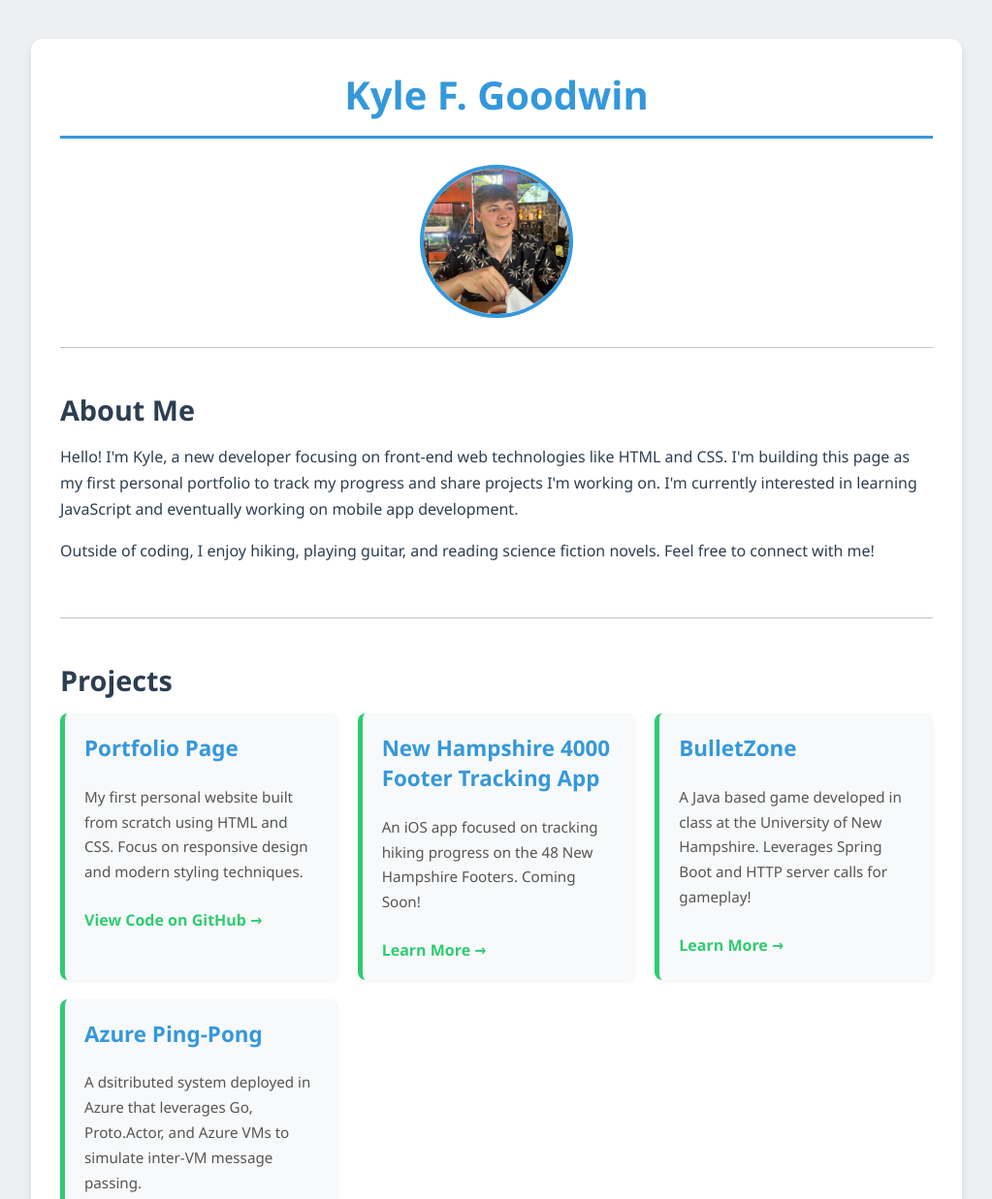
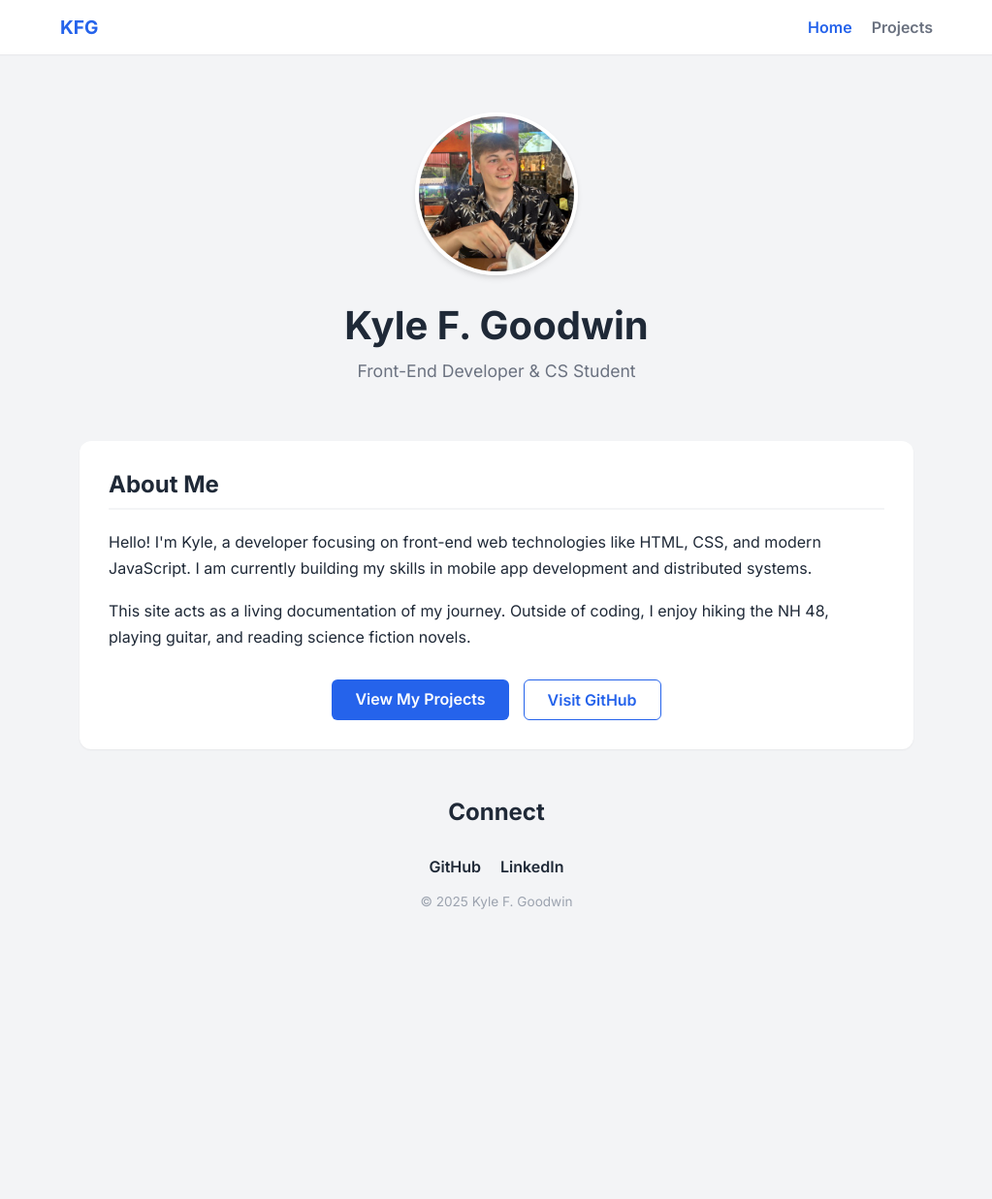
Before and after one commit to kylefgoodwin/kylefgoodwin.github.io, a plain HTML site: page index.html in a window 1280 px wide. Shown: the top 1237 px of the page at 97% size, without its empty margins (128-1151 px from the left). After the commit the page ends 996 px from the top, so only its background shows below. Drawn offline with Linux system fonts and the light colour scheme.

Commit message:
Update projects w/ links and improve site with new page and better styling

```diff
--- a/index.html
+++ b/index.html
@@ -1,74 +1,55 @@
 <!DOCTYPE html>
-<html>
+<html lang="en">
   <head>
-    <title>Kyle F. Goodwin | Web Portfolio</title>
+    <meta charset="UTF-8">
+    <meta name="viewport" content="width=device-width, initial-scale=1.0">
+    <title>Kyle F. Goodwin | Developer</title>
     <link rel="stylesheet" href="style.css">
-    <link href="https://fonts.googleapis.com/css2?family=Roboto:wght@400;700&display=swap" rel="stylesheet">
+    <link href="https://fonts.googleapis.com/css2?family=Inter:wght@400;600;700&display=swap" rel="stylesheet">
   </head>
   <body>
-    <div class="container">
-      <h1>Kyle F. Goodwin</h1>
 
-      <img src="/images/profile.jpeg" alt="A photo of Kyle F. Goodwin" class="profile-img">
+    <nav class="navbar">
+      <div class="nav-content">
+        <span class="logo">KFG</span>
+        <ul class="nav-links">
+          <li><a href="index.html" class="active">Home</a></li>
+          <li><a href="projects.html">Projects</a></li>
+        </ul>
+      </div>
+    </nav>
+
+    <div class="container main-content">
+
+      <header class="hero">
+        <img src="/images/profile.jpeg" alt="A photo of Kyle F. Goodwin" class="profile-img">
+        <h1>Kyle F. Goodwin</h1>
+        <p class="subtitle">Front-End Developer & CS Student</p>
+      </header>
 
       <section class="about-me">
         <h2>About Me</h2>
         <p>
-          Hello! I'm Kyle, a new developer focusing on front-end web technologies like HTML and CSS. I'm building this page as my first personal portfolio to track my progress and share projects I'm working on. I'm currently interested in learning JavaScript and eventually working on mobile app development.
+          Hello! I'm Kyle, a developer focusing on front-end web technologies like HTML, CSS, and modern JavaScript. I am currently building my skills in mobile app development and distributed systems.
         </p>
         <p>
-          Outside of coding, I enjoy hiking, playing guitar, and reading science fiction novels. Feel free to connect with me!
+          This site acts as a living documentation of my journey. Outside of coding, I enjoy hiking the NH 48, playing guitar, and reading science fiction novels.
         </p>
-      </section>
 
-      <section class="projects">
-        <h2>Projects</h2>
-        <div class="projects-grid">
-
-          <div class="project-card">
-            <h3>Portfolio Page</h3>
-            <p>
-              My first personal website built from scratch using HTML and CSS. Focus on responsive design and modern styling techniques.
-            </p>
-            <a href="#">View Code on GitHub &rarr;</a>
-          </div>
-
-          <div class="project-card">
-            <h3>New Hampshire 4000 Footer Tracking App</h3>
-            <p>
-              An iOS app focused on tracking hiking progress on the 48 New Hampshire Footers. Coming Soon!
-            </p>
-            <a href="#">Learn More &rarr;</a>
-          </div>
-
-          <div class="project-card">
-            <h3>BulletZone</h3>
-            <p>
-              A Java based game developed in class at the University of New Hampshire. Leverages Spring Boot and HTTP server calls for gameplay!
-            </p>
-            <a href="#">Learn More &rarr;</a>
-          </div>
-
-          <div class="project-card">
-            <h3>Azure Ping-Pong </h3>
-            <p>
-              A dsitributed system deployed in Azure that leverages Go, Proto.Actor, and Azure VMs to simulate inter-VM message passing.
-            </p>
-            <a href="#">Learn More &rarr;</a>
-          </div>
-
+        <div class="cta-container">
+          <a href="projects.html" class="btn btn-primary">View My Projects</a>
+          <a href="https://github.com/kylefgoodwin" target="_blank" class="btn btn-secondary">Visit GitHub</a>
         </div>
       </section>
 
-      <section class="contact">
-        <h2>Connect With Me</h2>
-        <p>
-          You can find my code and connect with me via the following platforms:
-        </p>
-        <p>
-          GitHub: https://github.com/kylefgoodwin | LinkedIn: https://www.linkedin.com/in/kgoodwin109/
-        </p>
-      </section>
+      <footer>
+        <h2>Connect</h2>
+        <div class="social-links">
+          <a href="https://github.com/kylefgoodwin" target="_blank">GitHub</a>
+          <a href="https://www.linkedin.com/in/kgoodwin109/" target="_blank">LinkedIn</a>
+        </div>
+        <p class="copyright">&copy; 2025 Kyle F. Goodwin</p>
+      </footer>
 
     </div>
   </body>
--- a/style.css
+++ b/style.css
@@ -1,118 +1,266 @@
-/* Updated style.css */
-
 :root {
-  --primary-color: #3498db; /* Blue */
-  --secondary-color: #2ecc71; /* Green for links/buttons */
-  --text-color: #2c3e50;
-  --background-color: #ecf0f1; /* Light gray/off-white */
-  --card-bg-color: #ffffff;
-  --shadow-light: 0 4px 8px rgba(0, 0, 0, 0.1);
+  /* Modern Palette */
+  --primary-color: #2563eb; /* Vibrant Blue */
+  --primary-dark: #1e40af;
+  --secondary-color: #10b981; /* Emerald Green */
+  --text-main: #1f2937;
+  --text-light: #6b7280;
+  --bg-body: #f3f4f6;
+  --bg-card: #ffffff;
+  --shadow-sm: 0 1px 2px 0 rgba(0, 0, 0, 0.05);
+  --shadow-md: 0 4px 6px -1px rgba(0, 0, 0, 0.1), 0 2px 4px -1px rgba(0, 0, 0, 0.06);
+  --shadow-lg: 0 10px 15px -3px rgba(0, 0, 0, 0.1), 0 4px 6px -2px rgba(0, 0, 0, 0.05);
 }
 
 body {
-  font-family: 'Segoe UI', Tahoma, Geneva, Verdana, sans-serif;
-  background-color: var(--background-color);
-  color: var(--text-color);
+  font-family: 'Inter', sans-serif;
+  background-color: var(--bg-body);
+  color: var(--text-main);
   margin: 0;
   padding: 0;
   display: flex;
-  justify-content: center;
-  padding: 40px 20px;
+  flex-direction: column;
+  align-items: center;
+  min-height: 100vh;
 }
 
+/* --- Navigation Bar --- */
+.navbar {
+  width: 100%;
+  background-color: var(--bg-card);
+  box-shadow: var(--shadow-sm);
+  position: sticky;
+  top: 0;
+  z-index: 100;
+}
+
+.nav-content {
+  max-width: 900px;
+  margin: 0 auto;
+  padding: 1rem 20px;
+  display: flex;
+  justify-content: space-between;
+  align-items: center;
+}
+
+.logo {
+  font-weight: 700;
+  font-size: 1.2rem;
+  color: var(--primary-color);
+}
+
+.nav-links {
+  list-style: none;
+  display: flex;
+  gap: 20px;
+  margin: 0;
+  padding: 0;
+}
+
+.nav-links a {
+  text-decoration: none;
+  color: var(--text-light);
+  font-weight: 600;
+  transition: color 0.2s;
+}
+
+.nav-links a:hover, .nav-links a.active {
+  color: var(--primary-color);
+}
+
+/* --- Main Container --- */
 .container {
   max-width: 900px;
   width: 100%;
-  background-color: var(--card-bg-color);
-  padding: 30px;
-  border-radius: 12px;
-  box-shadow: var(--shadow-light);
+  padding: 20px;
+  box-sizing: border-box;
 }
 
-/* Header & Profile Image */
+.main-content {
+  background-color: transparent; /* Removed card look from main container for cleaner look */
+}
+
+/* --- Hero & Headers --- */
+.hero {
+  text-align: center;
+  padding: 40px 0;
+}
+
+.page-header {
+  text-align: center;
+  padding: 20px 0 40px;
+}
+
 h1 {
-  color: var(--primary-color);
-  text-align: center;
-  border-bottom: 3px solid var(--primary-color);
-  padding-bottom: 15px;
+  color: var(--text-main);
+  margin-bottom: 0.5rem;
+  font-size: 2.5rem;
+}
+
+.subtitle {
+  color: var(--text-light);
+  font-size: 1.1rem;
   margin-top: 0;
-  font-size: 2.5em;
 }
 
 .profile-img {
-  width: 150px;
-  height: 150px;
+  width: 160px;
+  height: 160px;
   border-radius: 50%;
   object-fit: cover;
   display: block;
-  margin: 20px auto 30px auto;
-  border: 4px solid var(--primary-color);
-  transition: transform 0.3s ease;
+  margin: 0 auto 20px;
+  border: 4px solid white;
+  box-shadow: var(--shadow-md);
 }
 
-.profile-img:hover {
-  transform: scale(1.05);
+/* --- Buttons --- */
+.cta-container {
+  display: flex;
+  justify-content: center;
+  gap: 15px;
+  margin-top: 30px;
 }
 
-/* Section Styling */
+.btn {
+  padding: 10px 24px;
+  border-radius: 6px;
+  text-decoration: none;
+  font-weight: 600;
+  transition: transform 0.2s, box-shadow 0.2s;
+}
+
+.btn-primary {
+  background-color: var(--primary-color);
+  color: white;
+}
+
+.btn-secondary {
+  background-color: white;
+  color: var(--primary-color);
+  border: 1px solid var(--primary-color);
+}
+
+.btn:hover {
+  transform: translateY(-2px);
+  box-shadow: var(--shadow-md);
+}
+
+/* --- Sections --- */
 section {
-  padding: 20px 0;
-  border-top: 1px solid #bdc3c7;
-  margin-top: 20px;
+  background: var(--bg-card);
+  padding: 30px;
+  border-radius: 12px;
+  box-shadow: var(--shadow-sm);
+  margin-bottom: 30px;
 }
 
 h2 {
-  color: var(--text-color);
-  font-size: 1.8em;
-  margin-bottom: 15px;
+  color: var(--text-main);
+  border-bottom: 2px solid var(--bg-body);
+  padding-bottom: 10px;
+  margin-top: 0;
 }
 
 p {
   line-height: 1.7;
+  color: var(--text-main);
+}
+
+/* --- Project Cards --- */
+.projects-grid {
+  display: grid;
+  grid-template-columns: repeat(auto-fit, minmax(300px, 1fr));
+  gap: 25px;
+}
+
+.project-card {
+  background-color: var(--bg-card);
+  border: 1px solid #e5e7eb;
+  padding: 25px;
+  border-radius: 8px;
+  transition: all 0.3s ease;
+  display: flex;
+  flex-direction: column;
+}
+
+.project-card:hover {
+  box-shadow: var(--shadow-lg);
+  transform: translateY(-4px);
+  border-color: var(--primary-color);
+}
+
+.card-header {
+  display: flex;
+  justify-content: space-between;
+  align-items: start;
+  margin-bottom: 10px;
+}
+
+.project-card h3 {
+  margin: 0;
+  color: var(--text-main);
+  font-size: 1.25rem;
+}
+
+.project-card p {
+  color: var(--text-light);
+  font-size: 0.95rem;
+  flex-grow: 1;
+}
+
+.project-card a {
+  color: var(--primary-color);
+  text-decoration: none;
+  font-weight: 600;
+  font-size: 0.9rem;
+  margin-top: 15px;
+}
+
+.project-card a:hover {
+  text-decoration: underline;
+}
+
+/* Language Tags */
+.tag {
+  font-size: 0.75rem;
+  padding: 4px 8px;
+  border-radius: 4px;
+  font-weight: 600;
+  text-transform: uppercase;
+}
+
+.tag.html { background-color: #e0f2fe; color: #0369a1; }
+.tag.swift { background-color: #ffedd5; color: #c2410c; }
+.tag.java { background-color: #fee2e2; color: #b91c1c; }
+.tag.go { background-color: #dcfce7; color: #15803d; }
+
+/* --- Footer --- */
+footer {
+  text-align: center;
+  padding: 20px;
+  margin-top: auto;
+  color: var(--text-light);
+}
+
+.social-links {
+  display: flex;
+  justify-content: center;
+  gap: 20px;
   margin-bottom: 15px;
 }
 
-/* Projects Section Styling */
-.projects-grid {
-  display: grid;
-  grid-template-columns: repeat(auto-fit, minmax(280px, 1fr));
-  gap: 20px;
+.social-links a {
+  color: var(--text-main);
+  text-decoration: none;
+  font-weight: 600;
 }
 
-.project-card {
-  background-color: #f8f9fa; /* Lighter background for the card */
-  padding: 20px;
-  border-radius: 8px;
-  box-shadow: 0 2px 4px rgba(0, 0, 0, 0.05);
-  border-left: 5px solid var(--secondary-color);
-  transition: box-shadow 0.3s ease, transform 0.3s ease;
+.social-links a:hover {
+  color: var(--primary-color);
 }
 
-.project-card:hover {
-  box-shadow: var(--shadow-light);
-  transform: translateY(-5px);
+.copyright {
+  font-size: 0.85rem;
+  color: #9ca3af;
 }
-
-.project-card h3 {
-  color: var(--primary-color);
-  margin-top: 0;
-  font-size: 1.4em;
-}
-
-.project-card p {
-  font-size: 0.95em;
-  color: #555;
-}
-
-.project-card a {
-  display: inline-block;
-  color: var(--secondary-color);
-  text-decoration: none;
-  font-weight: bold;
-  margin-top: 10px;
-  transition: color 0.3s ease;
-}
-
-.project-card a:hover {
-  color: var(--primary-color);
-}
```
Also changed, not shown: projects.html (added, +84 -0 lines).
